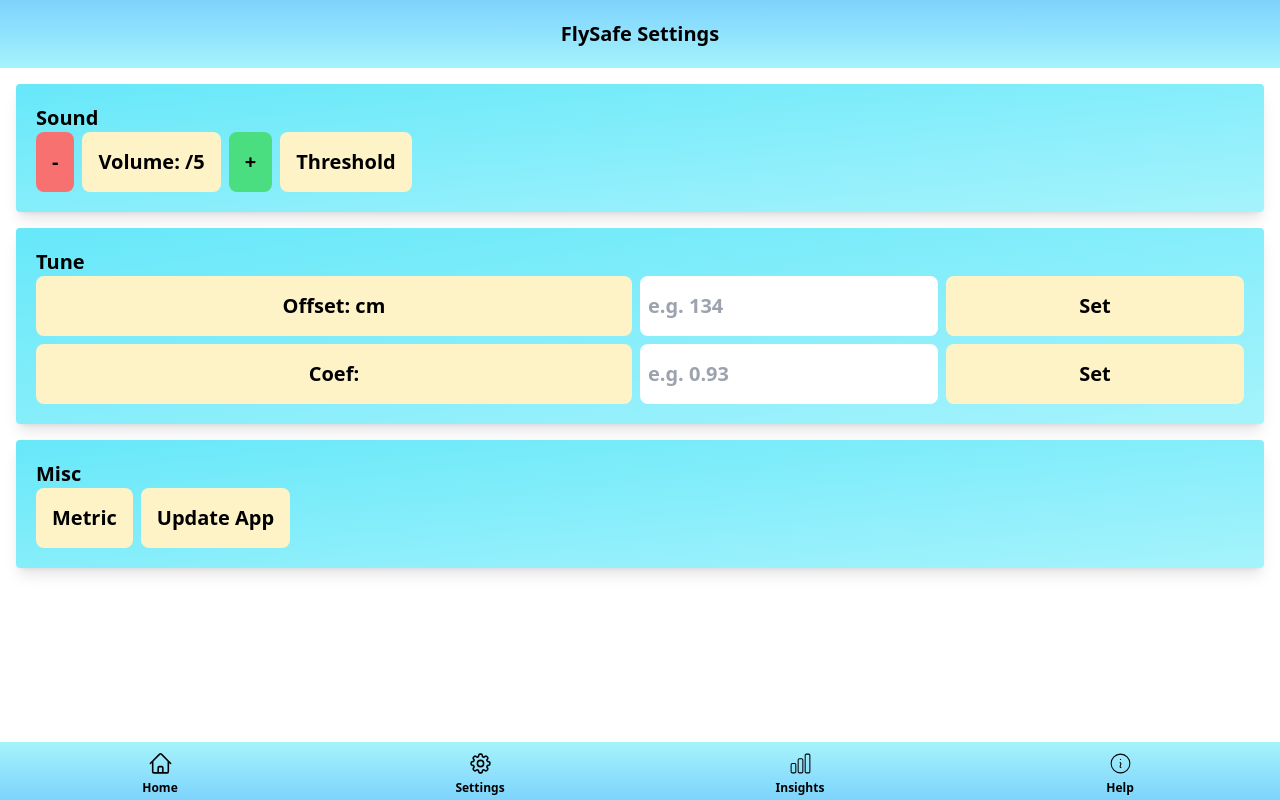
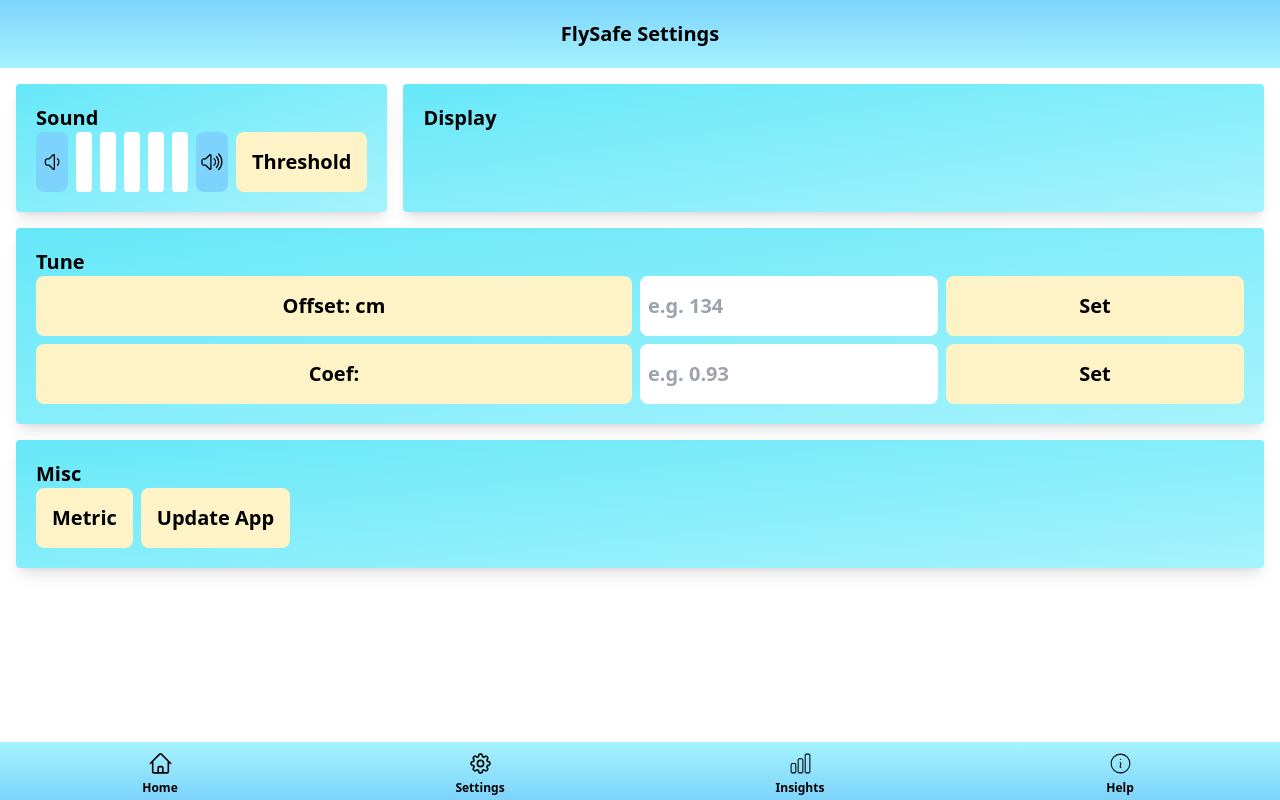
Before and after one commit to 3LucasZ/FlySafe_Dashboard_2, a website: page pages/settings_page.html in a window 1280 px wide. Drawn offline with Linux system fonts and the light colour scheme.

Commit message:
fix UI again

```diff
--- a/js/index.js
+++ b/js/index.js
@@ -58,7 +58,7 @@
   preT = t;
   preY = y;
   //voiceover
-  if (ls_get("imperial") === "1") y = mToFt(y);
+  if (ls_get("imperial") === "1") y = mToFt(y); //convert y to specified unit from here on out
   if (t - preSayT > 1) {
     if (ls_get("speakMode") === "0") {
       var callout;
@@ -68,12 +68,17 @@
         }
       }
       console.log(callout);
-      if (callout !== null && callout !== undefined) say(callout);
+      if (callout !== null && callout !== undefined) {
+        //threshold was hit
+        say(callout);
+        preSayY = y;
+        preSayT = t;
+      }
     } else if (ls_get("speakMode") === "1") {
       sayNum(y);
+      preSayY = y;
+      preSayT = t;
     }
-    preSayY = y;
-    preSayT = t;
   }
 }
 
--- a/js/insights_page.js
+++ b/js/insights_page.js
@@ -7,7 +7,6 @@
   for await (const [name, handle] of root) {
     file = await handle.getFile();
     content = await file.text();
-    console.log(name, content);
     widget = createWidget(name, content);
     widgetListDiv.appendChild(widget);
   }
--- a/js/settings_page.js
+++ b/js/settings_page.js
@@ -7,8 +7,16 @@
 const imperialDiv = document.getElementById("imperialDiv");
 
 // State modifiers
+//vol
 function updVolUI() {
-  volDiv.innerHTML = ls_get("volume");
+  volDiv.innerHTML = "";
+  vol = ls_get("volume");
+  for (i = 1; i <= 5; i++) {
+    indicator = document.createElement("div");
+    indicator.className =
+      "w-4 h-full flex rounded " + (i <= vol ? "bg-blue-400" : "bg-white");
+    volDiv.appendChild(indicator);
+  }
 }
 updVolUI();
 function volUp() {
@@ -20,6 +28,17 @@
   updVolUI();
 }
 
+//speakerMode
+function updSpeakerModeUI() {
+  if (ls_get("speakMode") == "0") speakModeDiv.innerHTML = "Threshold";
+  else if (ls_get("speakMode") == "1") speakModeDiv.innerHTML = "Periodic";
+}
+updSpeakerModeUI();
+function changeSpeakMode() {
+  ls_set("speakMode", "" + ((Number(ls_get("speakMode")) + 1) % 2));
+  updSpeakerModeUI();
+}
+//offset
 function updOffsetUI() {
   offsetDiv.innerHTML = ls_get("offset");
 }
@@ -31,7 +50,7 @@
   ls_set("offset", "" + offset);
   updOffsetUI();
 }
-
+//coef
 function updCoefUI() {
   coefDiv.innerHTML = ls_get("coef");
 }
@@ -43,17 +62,7 @@
   ls_set("coef", "" + coef);
   updCoefUI();
 }
-
-function updSpeakerModeUI() {
-  if (ls_get("speakMode") == "0") speakModeDiv.innerHTML = "Threshold";
-  else if (ls_get("speakMode") == "1") speakModeDiv.innerHTML = "Periodic";
-}
-updSpeakerModeUI();
-function changeSpeakMode() {
-  ls_set("speakMode", "" + ((Number(ls_get("speakMode")) + 1) % 2));
-  updSpeakerModeUI();
-}
-
+//imperial
 function updImperialUI() {
   imperialDiv.innerHTML = ls_get("imperial") == "1" ? "Imperial" : "Metric";
 }
--- a/js/utils.js
+++ b/js/utils.js
@@ -61,14 +61,14 @@
     }
   }
   getContent() {
-    return this.entries.join("\n");
+    return this.entries.join("\r\n");
   }
   getDownloadLink() {
     return "data:text/csv;charset=utf-8," + encodeURI(this.getContent());
   }
 }
 function csvToJs(csv) {
-  rows = csv.split("\n");
+  rows = csv.split("\r\n");
   return rows.map((row) => row.split(","));
 }
 //sound
--- a/pages/settings_page.html
+++ b/pages/settings_page.html
@@ -32,6 +32,7 @@
       FlySafe Settings
     </div>
     <div class="space-y-4 p-4">
+      <div class="flex flex-row gap-4">
         <div
           class="bg-gradient-to-br from-cyan-300 to-cyan-200 rounded shadow-lg p-5"
         >
@@ -39,22 +40,44 @@
           <div class="flex flex-row gap-2">
             <button
               onclick="volDown()"
-            class="bg-red-400 p-4 rounded-lg hover:scale-105 transition-all m-0"
+              class="p-1 bg-sky-300 rounded-lg hover:scale-105 transition-all"
             >
-            -
+              <svg
+                fill="none"
+                viewBox="-4 -2 28 28"
+                stroke-width="1.5"
+                stroke="currentColor"
+                class="w-6 h-6"
+              >
+                <path
+                  stroke-linecap="round"
+                  stroke-linejoin="round"
+                  d="M19.114 5.636M16.463 8.288a5.25 5.25 0 0 1 0 7.424M6.75 8.25l4.72-4.72a.75.75 0 0 1 1.28.53v15.88a.75.75 0 0 1-1.28.53l-4.72-4.72H4.51c-.88 0-1.704-.507-1.938-1.354A9.01 9.01 0 0 1 2.25 12c0-.83.112-1.633.322-2.396C2.806 8.756 3.63 8.25 4.51 8.25h2.24z"
+                ></path>
+              </svg>
             </button>
             <button
-            class="bg-amber-100 p-4 rounded-lg text-center"
               onclick="testAudio()"
-          >
-            Volume:
-            <span id="volDiv">?</span>/5
-          </button>
+              class="flex flex-row gap-2"
+              id="volDiv"
+            ></button>
             <button
               onclick="volUp()"
-            class="bg-green-400 p-4 rounded-lg hover:scale-105 transition-all"
+              class="bg-sky-300 p-1 rounded-lg hover:scale-105 transition-all"
             >
-            +
+              <svg
+                fill="none"
+                viewBox="0 -2 28 28"
+                stroke-width="1.5"
+                stroke="currentColor"
+                class="h-6 w-6"
+              >
+                <path
+                  stroke-linecap="round"
+                  stroke-linejoin="round"
+                  d="M16.463 8.288a5.25 5.25 0 0 1 0 7.424m2.651-10.076a9 9 0 0 1 0 12.728m2.651-15.712a12.75 12.75 0 0 1 0 18.032M16.463 8.288a5.25 5.25 0 0 1 0 7.424M6.75 8.25l4.72-4.72a.75.75 0 0 1 1.28.53v15.88a.75.75 0 0 1-1.28.53l-4.72-4.72H4.51c-.88 0-1.704-.507-1.938-1.354A9.01 9.01 0 0 1 2.25 12c0-.83.112-1.633.322-2.396C2.806 8.756 3.63 8.25 4.51 8.25h2.24z"
+                />
+              </svg>
             </button>
             <button
               onclick="changeSpeakMode()"
@@ -62,6 +85,12 @@
             >
               <span id="speakModeDiv">Threshold</span>
             </button>
+          </div>
+        </div>
+        <div
+          class="bg-gradient-to-br from-cyan-300 to-cyan-200 rounded shadow-lg p-5 w-full"
+        >
+          <div class="object-top-left font-sans">Display</div>
         </div>
       </div>
       <div
```
Also changed, not shown: dist/output.css. Lines whose indentation alone changed are shown as unchanged.
